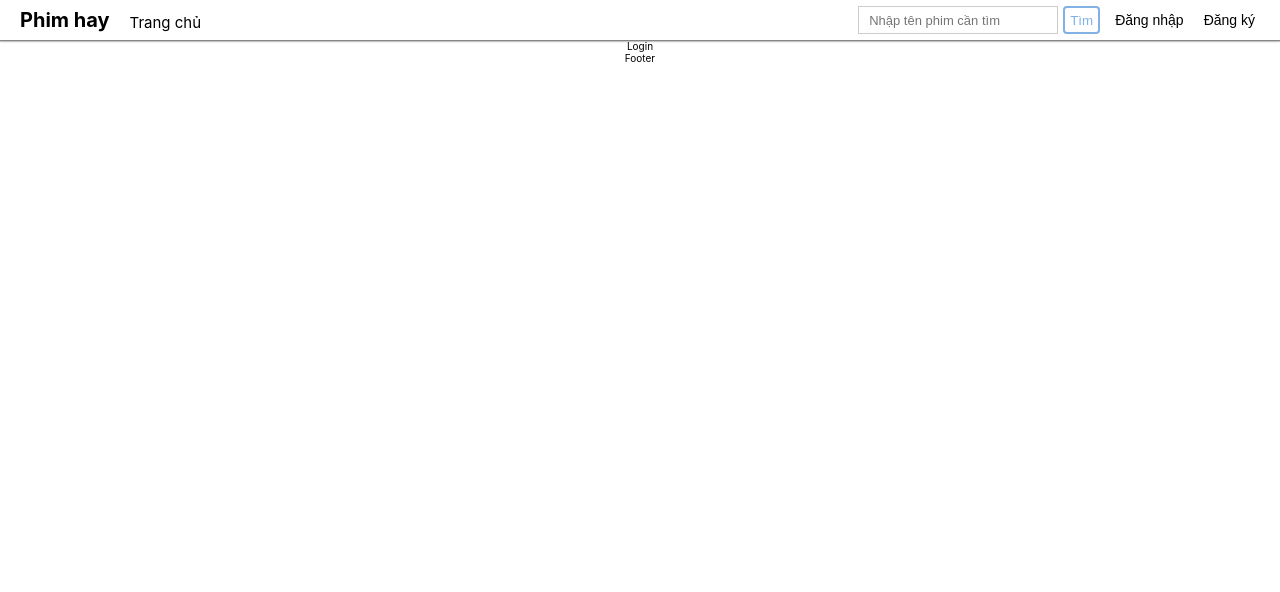
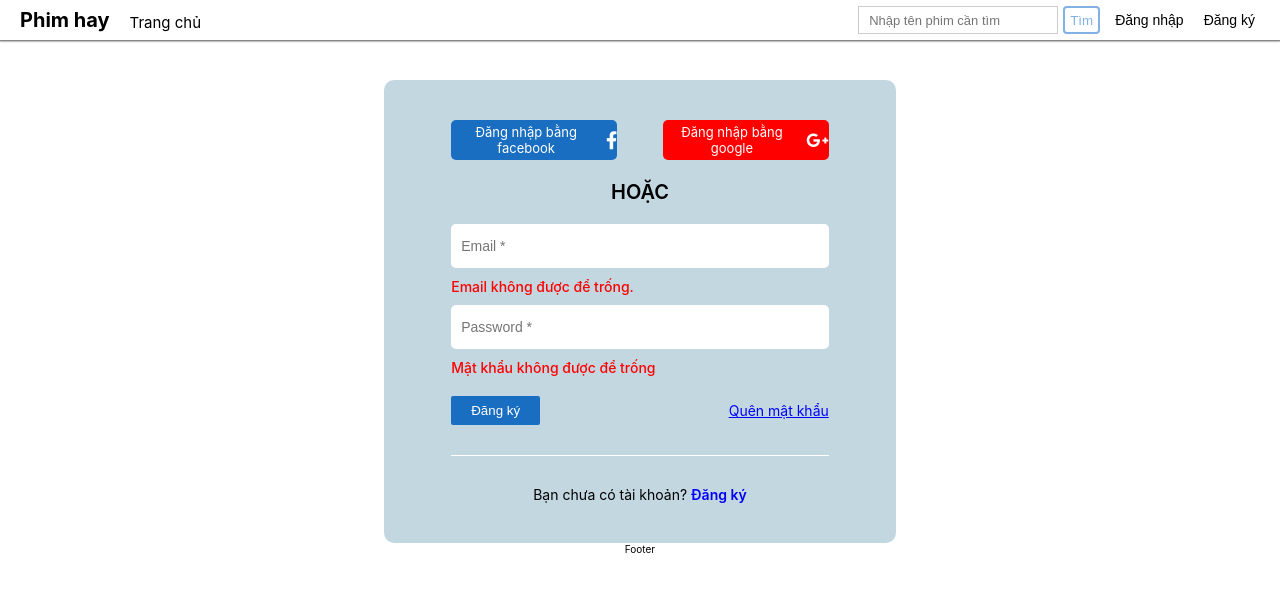
Before and after one commit to quangminnguyen/fer2, a React (Create React App) app: page /login in a window 1280 px wide. Shown: the top 592 px of the page. Built offline with nearby package versions, Linux system fonts and the light colour scheme.

Commit message:
updating

```diff
--- a/public/index.html
+++ b/public/index.html
@@ -14,6 +14,10 @@
       manifest.json provides metadata used when your web app is installed on a
       user's mobile device or desktop. See https://developers.google.com/web/fundamentals/web-app-manifest/
     -->
+		<link
+			rel="stylesheet"
+			href="https://cdnjs.cloudflare.com/ajax/libs/font-awesome/6.3.0/css/all.min.css"
+		/>
 		<link rel="manifest" href="%PUBLIC_URL%/manifest.json" />
 		<!--
       Notice the use of %PUBLIC_URL% in the tags above.
--- a/src/components/header/Header.js
+++ b/src/components/header/Header.js
@@ -1,8 +1,9 @@
 import React, { useState } from "react";
-import { Link } from "react-router-dom";
+import { Link, useNavigate } from "react-router-dom";
 import "./style.css";
 const Header = () => {
 	const [search, setSearch] = useState("");
+	const navigate = useNavigate();
 	return (
 		<div className="header">
 			<div className="d-flex brand">
@@ -31,8 +32,22 @@ const Header = () => {
 				<div className="search_button">
 					<button>Tìm</button>
 				</div>
-				<button className="header_button">Đăng nhập</button>
-				<button className="header_button">Đăng ký</button>
+				<button
+					onClick={() => {
+						navigate("/login");
+					}}
+					className="header_button"
+				>
+					Đăng nhập
+				</button>
+				<button
+					onClick={() => {
+						navigate("/register");
+					}}
+					className="header_button"
+				>
+					Đăng ký
+				</button>
 			</div>
 		</div>
 	);
--- a/src/components/login/Login.js
+++ b/src/components/login/Login.js
@@ -1,7 +1,54 @@
 import React from "react";
+import { Link } from "react-router-dom";
 import "./style.css";
 const Login = () => {
-	return <div>Login</div>;
+	return (
+		<div className="auth">
+			<div className="auth_wrap">
+				<div className="auth_platform">
+					<div>
+						Đăng nhập bằng facebook
+						<i
+							style={{ fontSize: "1.8rem", marginLeft: "0.5rem" }}
+							className="fa-brands fa-facebook-f"
+						></i>
+					</div>
+					<div>
+						Đăng nhập bằng google
+						<i
+							style={{ fontSize: "1.8rem", marginLeft: "0.5rem" }}
+							className="fa-brands fa-google-plus-g"
+						></i>
+					</div>
+				</div>
+				<div className="auth_title">Hoặc</div>
+				<div className="auth_input">
+					<input type="text" placeholder="Email *" />
+				</div>
+				<div className="auth_fix">Email không được để trống.</div>
+				<div className="auth_input">
+					<input type="text" placeholder="Password *" />
+				</div>
+				<div className="auth_fix">Mật khẩu không được để trống</div>
+				<div className="auth_button_login">
+					<button>Đăng ký</button>
+					<Link className="forogt" to="/">
+						Quên mật khẩu
+					</Link>
+				</div>
+				<div style={{ marginBottom: "3rem" }} className="auth_line"></div>
+				<div
+					style={{ textAlign: "center", color: "black" }}
+					className="auth_exist"
+				>
+					<span>Bạn chưa có tài khoản?</span>{" "}
+					<Link className="link login_link" to="/register">
+						Đăng ký
+					</Link>
+				</div>
+			</div>
+		</div>
+	);
 };
 
 export default Login;
--- a/src/components/register/Register.js
+++ b/src/components/register/Register.js
@@ -1,7 +1,47 @@
 import React from "react";
+import { Link, useNavigate } from "react-router-dom";
 import "./style.css";
 const Register = () => {
-	return <div>Register</div>;
+	return (
+		<div className="auth">
+			<div className="auth_wrap">
+				<div className="auth_title">Đăng ký tài khoản</div>
+				<div className="auth_input">
+					<input type="text" placeholder="Email *" />
+				</div>
+				<div className="auth_input">
+					<input type="text" placeholder="Password *" />
+				</div>
+				<div className="auth_input">
+					<input type="text" placeholder="Re-Password *" />
+				</div>
+				<div className="auth_gender">
+					<label>Giới tính</label>
+					<div className="auth_radio">
+						<input defaultChecked id="nam" type="radio" name="gender" />
+						<label htmlFor="nam">Nam</label>
+					</div>
+					<div className="auth_radio">
+						<input id="nu" type="radio" name="gender" />
+						<label htmlFor="nu">Nữ</label>
+					</div>
+				</div>
+				<div className="auth_fix">
+					Email này đã tồn tại. Vui lòng lựa chọn email khác.
+				</div>
+				<div className="auth_exist">
+					<span>Nếu tài khoản đã tồn tại</span>{" "}
+					<Link className="link login_link" to="/login">
+						Đăng nhập
+					</Link>
+				</div>
+				<div className="auth_button_login">
+					<button>Đăng ký</button>
+				</div>
+				<div className="auth_line"></div>
+			</div>
+		</div>
+	);
 };
 
 export default Register;
--- a/src/components/register/style.css
+++ b/src/components/register/style.css
@@ -0,0 +1,124 @@
+.auth {
+	width: 100%;
+	display: flex;
+	justify-content: center;
+}
+.auth_wrap {
+	width: 40%;
+	margin-top: 4rem;
+	background-color: #c3d7e0;
+	padding: 4rem 2rem;
+	border-radius: 1rem;
+}
+.auth_title {
+	margin-bottom: 2rem;
+	font-size: 2rem;
+	font-weight: 600;
+	text-transform: uppercase;
+}
+.auth_input {
+	width: 100%;
+}
+.auth_input > input {
+	width: 80%;
+	height: 4.4rem;
+	margin-bottom: 1rem;
+	outline: none;
+	padding: 0 1rem;
+	border: none;
+	border-radius: 0.5rem;
+	font-size: 1.4rem;
+}
+.auth_gender {
+	width: 80%;
+	margin: 0.6rem 0;
+	display: flex;
+	margin-left: 10%;
+	align-items: center;
+}
+.auth_gender > label {
+	font-size: 1.4rem;
+	margin-right: 1rem;
+}
+.auth_radio {
+	display: flex;
+	align-items: center;
+	margin-right: 0.7rem;
+}
+.auth_radio > input {
+	width: 1.7rem;
+	height: 1.7rem;
+}
+.auth_radio > label {
+	margin-left: 0.3rem;
+	font-size: 1.2rem;
+}
+.auth_fix {
+	width: 80%;
+	text-align: start;
+	margin-left: 10%;
+	color: red;
+	font-size: 1.4rem;
+	font-weight: 500;
+	margin-bottom: 1rem;
+}
+.auth_exist {
+	width: 80%;
+	text-align: start;
+	margin-left: 10%;
+	font-size: 1.4rem;
+	color: rgba(0, 0, 0, 0.5);
+}
+.login_link {
+	color: blue;
+	font-weight: 600;
+}
+.auth_button_login {
+	width: 80%;
+	text-align: start;
+	margin-left: 10%;
+	margin-top: 2rem;
+	margin-bottom: 3rem;
+	display: flex;
+	align-items: center;
+	justify-content: space-between;
+}
+.auth_button_login > button {
+	padding: 0.7rem 2rem;
+	background-color: #1a6ec2;
+	color: white;
+	border: none;
+	cursor: pointer;
+	border-radius: 0.2rem;
+}
+.auth_line {
+	width: 80%;
+	margin-left: 10%;
+	border-top: 0.1rem solid white;
+	margin-bottom: 5rem;
+}
+.forogt {
+	font-size: 1.4rem;
+	color: blue;
+}
+.auth_platform {
+	display: flex;
+	justify-content: space-between;
+	width: 80%;
+	margin-left: 10%;
+	margin-bottom: 2rem;
+}
+.auth_platform > div {
+	width: 44%;
+	height: 4rem;
+	display: flex;
+	justify-content: center;
+	align-items: center;
+	background-color: red;
+	color: white;
+	border-radius: 0.5rem;
+	font-size: 1.3rem;
+}
+.auth_platform > div:first-child {
+	background-color: #1a6ec2;
+}
--- a/src/data.json
+++ b/src/data.json
@@ -63,13 +63,15 @@
 			"id": "1",
 			"username": "admin",
 			"password": "admin",
-			"role": "admin"
+			"role": "admin",
+			"gender": "male"
 		},
 		{
 			"id": "2",
 			"username": "user",
 			"password": "user",
-			"role": "user"
+			"role": "user",
+			"gender": "male"
 		}
 	],
 	"reviews": [
```
Lines whose indentation alone changed are shown as unchanged.
